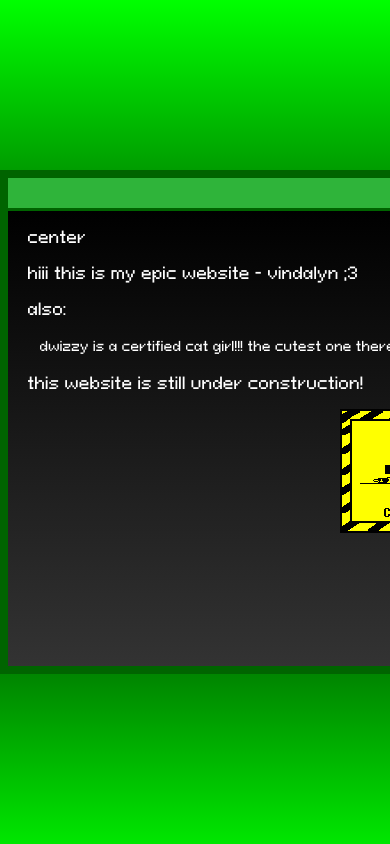
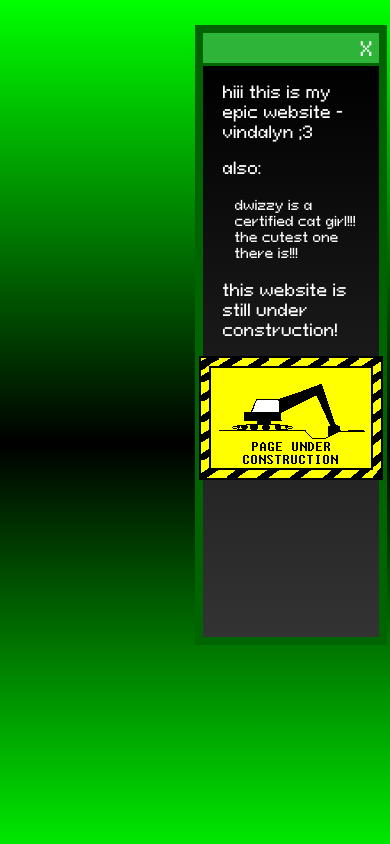
Before and after one commit to vindalyn/2000s_website, a SvelteKit app: page / in a window 390 px wide. Built offline with nearby package versions, Linux system fonts and the light colour scheme.

Commit message:
mobile compatibility ;3 i think?

```diff
--- a/src/routes/+page.svelte
+++ b/src/routes/+page.svelte
@@ -27,13 +27,14 @@
 }
 #middle{
     border: darkgreen solid 8px;
-    width: 100vh;
+    width: 45%;
     display: flex;
     flex-direction: column;
 }
 
 #content > *{
     margin-left: 20px;
+    margin-right: 20px;
 }
 
 
@@ -62,11 +63,14 @@
 }
 #extra-list > tr > td{
     padding-left: 10px;
+    padding-right: 30px;
     font-size: small;
 }
 
-#middle .exc{
-    padding-left: calc(50vh - 184px*0.6)
+.centered-image{
+    display: flex;
+    justify-content: center;
+    align-items: center;
 }
 #main{
     width: 100%;
@@ -86,7 +90,7 @@
 
 @media (max-width: 768px) {
   .element {
-    flex: 0 0 calc(50% - 10px);
+    flex: 0 0 50%;
   }
 }
 
@@ -105,11 +109,10 @@
 
         <div id="middle">
             <div class="window-title-bar">
-                <span style="margin-left: 98vh; font-size:19px;">X</span>
+                <span style="position: absolute;right: 5px; font-size:19px;">X</span>
             </div>
             <div id="content" class="element">
 
-                <p>center</p>
                 <p>hiii this is my epic website - vindalyn ;3</p>
                 <p>also:</p>
                 <table id="extra-list">
@@ -118,7 +121,9 @@
                     </tr>
                 </table>
                 <p>this website is still under construction!</p>
-                <img src='/pix/construction.gif' alt="excavator digging" class="exc" width=184px height=124px>
+                <div class="centered-image">
+                    <img src='/pix/construction.gif' alt="excavator digging" width=184px height=124px>
+                </div>
             </div>
         </div>
 
```
